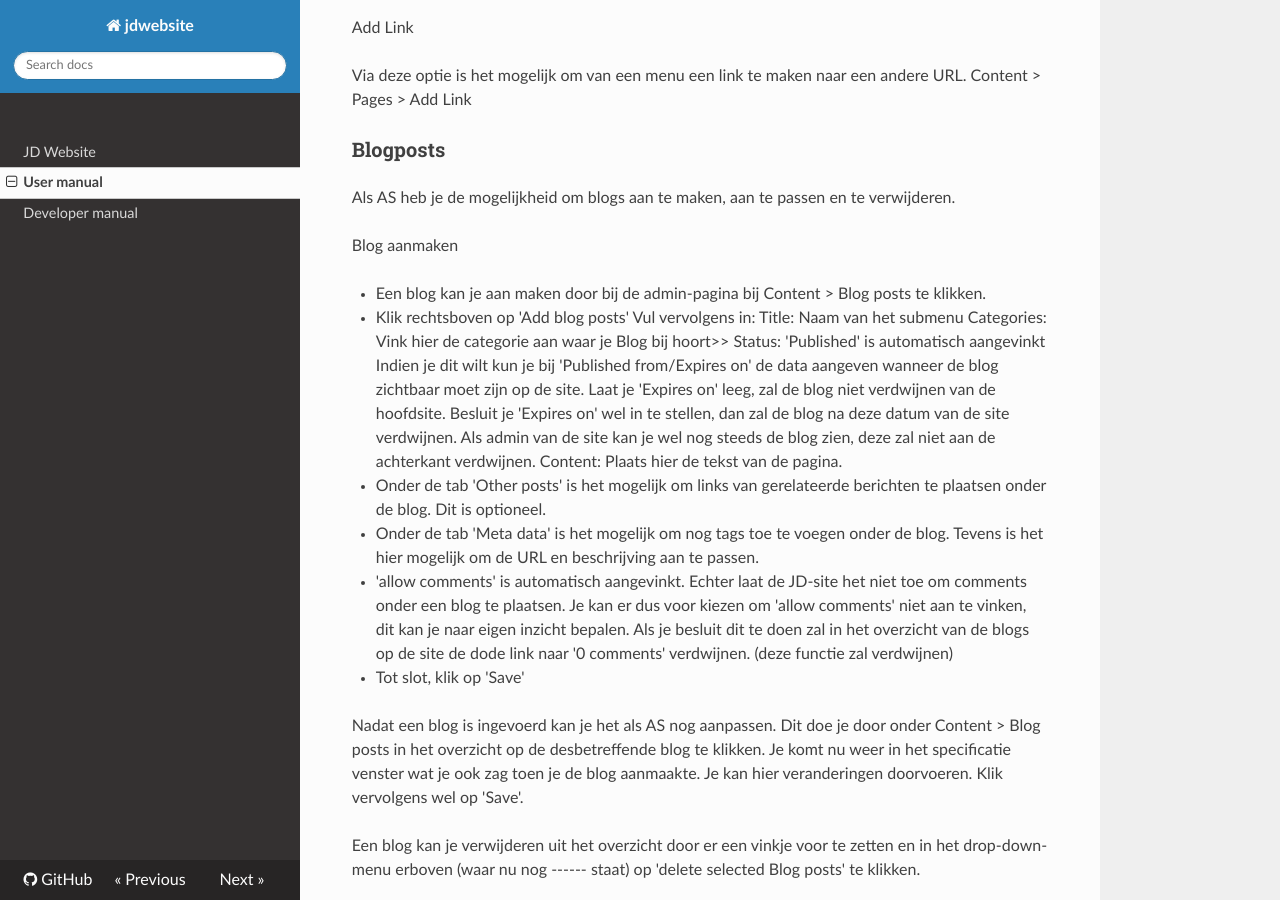
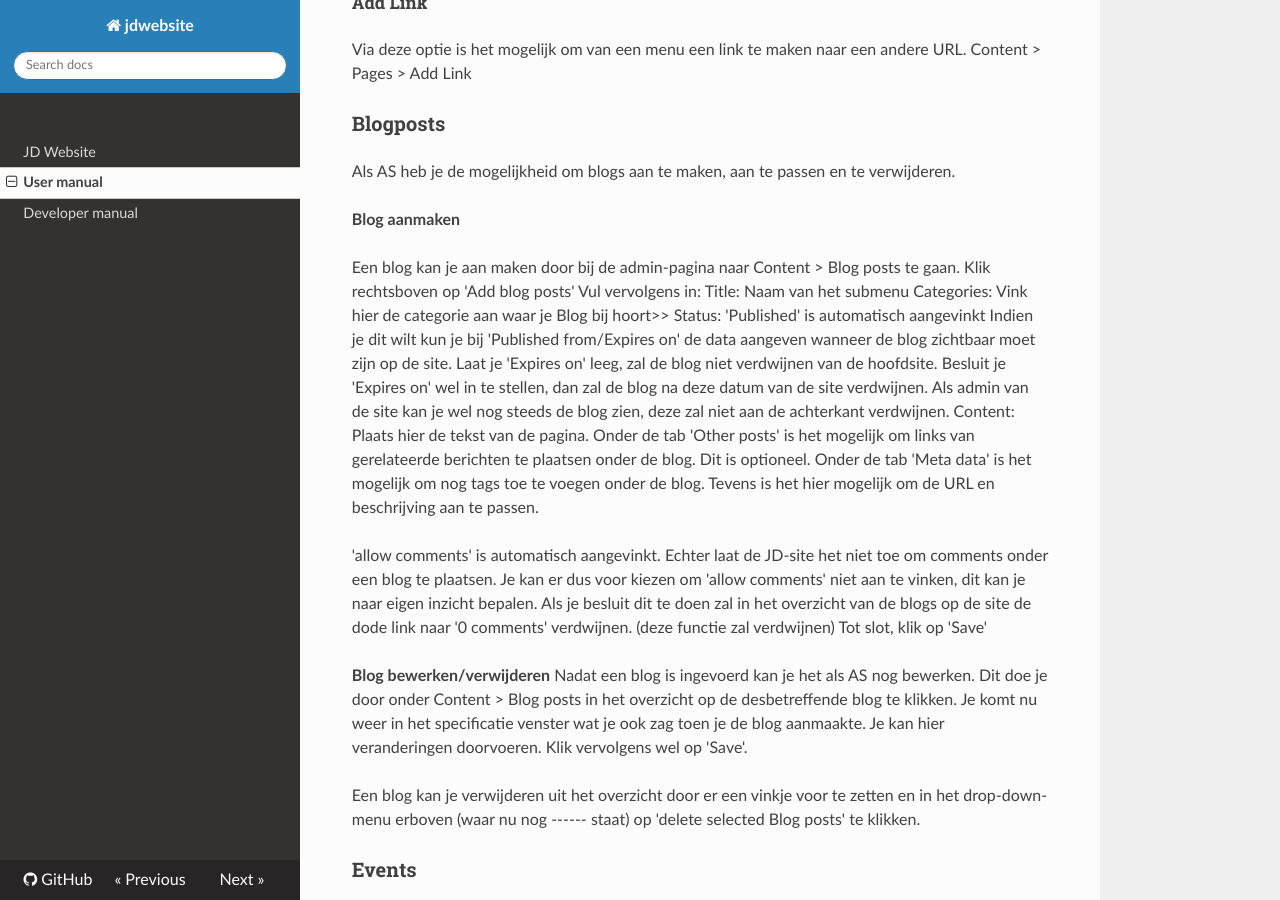
Before and after one commit to jonge-democraten/website, an MkDocs documentation site: the page built from docs/user.md, in a window 1280 px wide and 900 px high, scrolled down 2996 px. Built offline with MkDocs 1.6.1, drawn with Linux system fonts in a browser that asks for light colours; nearby versions of some CDN libraries; old or Windows-style settings are respelled for this version of MkDocs; some of the changed text lies outside the part shown.

Commit message:
Small changes

```diff
--- a/docs/user.md
+++ b/docs/user.md
@@ -6,8 +6,6 @@
 
 Uitleg: toegang specificeren, hoe geraak je als AS op de achterkant van de site.
 Uitleg: duidelijk onderscheid tussen MijnJD en Wolk.
-
-
 
 
 ## Managing content
@@ -39,8 +37,8 @@
 Uitleg over de tekstverwerker (van links naar rechts)
 
 Taakbalk teksverwerker 'content':
-B: Vetgedrukt
-I: Cursief
+B: <strong>Vetgedrukt</strong>
+I: <em>Cursief</em>
 Geschakelde ketting: Hyperlink invoegen/veranderen
 Gebroken ketting: Hyperlink verwijderen
 Scherm met plusje: Afbeeldingen invoegen/veranderen
@@ -52,14 +50,14 @@
 Nummering invoegen
 Ongedaan maken (ctrl-z)
 Herstellen (ctrl-y)
-Drop-down menu: aanpassen format van de alinea's
+Drop-down menu: bewerken format van de alinea's
 Verrekijker: Zoekfunctie
-Venster: Fullscreen (handig!)
+Venster: Fullscreen
 
-Hyperlink invoegen
+<strong>Hyperlink invoegen</strong>
 Het invoegen van een hyperlink kan als volgt: selecteer de tekst waarvan je een link wilt maken, klik vervolgens op de het icoontje van de kettingschakel in de tekstverwerkersbalk. Vul de URL Link in bij 'General Properties' en  klik op Update. Wil je de link weer verwijderen kan dit door op 'Unlink' te klikken.
 
-Afbeelding
+<strong>Afbeelding</strong>
 
 Een afbeelding op nemen in de tekst kan op twee manieren:
 
@@ -81,9 +79,9 @@
 Wanneer je dit hebt gedaan zul je de video niet in het tekstvak zien, schrik hier niet van, dit hoort zo. Wil je toch zien waar de video staat in tekstvak kan je de gehele tekst selecteren (ctrl-a).
 De video kan je na het invoegen nog verslepen in het tekstvak, dit doe je door op het de video te klikken en met de cursor te verslepen naar de gewenste plek. Wil je de video weer verwijderen uit het tekstvak dan kan je dat met delete of backspace doen.
 
-Als je klaar bent met het aanpassen van de pagina, klik je op save. De veranderingen zullen dan zichtbaar zijn op de site. Wanneer je je veranderingen nog niet aan de buitenwereld wilt tonen kun je ervoor kiezen om bovenaan 'Draft' aan te vinken. De veranderingen zullen dan alleen zichtbaar zijn voor de admin.
+Als je klaar bent met het bewerken van de pagina, klik je op save. De veranderingen zullen dan zichtbaar zijn op de site. Wanneer je je veranderingen nog niet aan de buitenwereld wilt tonen kun je ervoor kiezen om bovenaan 'Draft' aan te vinken. De veranderingen zullen dan alleen zichtbaar zijn voor de admin.
 
-Formulier
+##### Formulier opstellen
 
 Wil je een formulier opstellen, zodat leden zich voor een activiteit kunnen aanmelden, dan kan dat. Overigens kan je met dit formulier geen betalingen invoeren of verwerken.
 Ga naar: Content > Pages > Add Form > Change Form
@@ -99,7 +97,7 @@
 Uiteindelijk kan je onderaan het formulier indelen via 'fields', dit kun je naar eigen inzicht doen.
 
 
-Add Link
+##### Add Link
 
 Via deze optie is het mogelijk om van een menu een link te maken naar een andere URL.
 Content > Pages > Add Link
@@ -108,23 +106,24 @@
 
 Als AS heb je de mogelijkheid om blogs aan te maken, aan te passen en te verwijderen.
 
-Blog aanmaken
+<strong>Blog aanmaken</strong>
 
-- Een blog kan je aan maken door bij de admin-pagina bij Content > Blog posts te klikken.
-- Klik rechtsboven op 'Add blog posts'
+Een blog kan je aan maken door bij de admin-pagina naar Content > Blog posts te gaan.
+Klik rechtsboven op 'Add blog posts'
 Vul vervolgens in:
 Title: Naam van het submenu
 Categories: Vink hier de categorie aan waar je Blog bij hoort>>
 Status: 'Published' is automatisch aangevinkt
 Indien je dit wilt kun je bij 'Published from/Expires on' de data aangeven wanneer de blog zichtbaar moet zijn op de site. Laat je 'Expires on' leeg, zal de blog niet verdwijnen van de hoofdsite. Besluit je 'Expires on' wel in te stellen, dan zal de blog na deze datum van de site verdwijnen. Als admin van de site kan je wel nog steeds de blog zien, deze zal niet aan de achterkant verdwijnen.
 Content: Plaats hier de tekst van de pagina.
-- Onder de tab 'Other posts' is het mogelijk om links van gerelateerde berichten te plaatsen onder de blog. Dit is optioneel.
-- Onder de tab 'Meta data' is het mogelijk om nog tags toe te voegen onder de blog. Tevens is het hier mogelijk om de URL en  beschrijving aan te passen.
+Onder de tab 'Other posts' is het mogelijk om links van gerelateerde berichten te plaatsen onder de blog. Dit is optioneel.
+Onder de tab 'Meta data' is het mogelijk om nog tags toe te voegen onder de blog. Tevens is het hier mogelijk om de URL en  beschrijving aan te passen.
 
-- 'allow comments' is automatisch aangevinkt. Echter laat de JD-site het niet toe om comments onder een blog te plaatsen. Je kan er dus voor kiezen om 'allow comments' niet aan te vinken, dit kan je naar eigen inzicht bepalen. Als je besluit dit te doen zal in het overzicht van de blogs op de site de dode link naar '0 comments' verdwijnen. (deze functie zal verdwijnen)
-- Tot slot, klik op 'Save'
+'allow comments' is automatisch aangevinkt. Echter laat de JD-site het niet toe om comments onder een blog te plaatsen. Je kan er dus voor kiezen om 'allow comments' niet aan te vinken, dit kan je naar eigen inzicht bepalen. Als je besluit dit te doen zal in het overzicht van de blogs op de site de dode link naar '0 comments' verdwijnen. (deze functie zal verdwijnen)
+Tot slot, klik op 'Save'
 
-Nadat een blog is ingevoerd kan je het als AS nog aanpassen. Dit doe je door onder Content > Blog posts in het overzicht op de desbetreffende blog te klikken. Je komt nu weer in het specificatie venster wat je ook zag toen je de blog aanmaakte. Je kan hier veranderingen doorvoeren. Klik vervolgens wel op 'Save'.
+<strong>Blog bewerken/verwijderen</strong>
+Nadat een blog is ingevoerd kan je het als AS nog bewerken. Dit doe je door onder Content > Blog posts in het overzicht op de desbetreffende blog te klikken. Je komt nu weer in het specificatie venster wat je ook zag toen je de blog aanmaakte. Je kan hier veranderingen doorvoeren. Klik vervolgens wel op 'Save'.
 
 Een blog kan je verwijderen uit het overzicht door er een vinkje voor te zetten en in het drop-down-menu erboven (waar nu nog ------ staat) op 'delete selected Blog posts' te klikken.
 
@@ -138,7 +137,7 @@
 
 ### Images and Documents
 
-Media Library
+<strong>Media Library</strong>
 
 Je kan verschillende bestanden (zoals documenten en afbeeldingen) opslaan bij de Media Library. Deze bestanden kan je uploaden onder Content > Media Library. Klik rechtsboven op de knop 'Upload', klik vervolgens op de knop 'Select'. Je kan meerdere bestanden in één keer selecteren en uploaden.
 
@@ -149,7 +148,7 @@
 Gebruik de Media Library om documenten op te slaan die je op de site wilt plaatsen. Documenten die je voor intern gebruik nodig hebt kun je opslaan op de Wolk.
 
 
-##### Documenten toevoegen
+<strong>Documenten toevoegen</strong>
 
 Het is mogelijk om documenten (bv. HR, Statuten) zelf te plaatsen op de website.
 Ga naar Content > Pages > Add Document Listing
```
Also changed, not shown: other parts of docs/user.md (+1 -1 lines).
